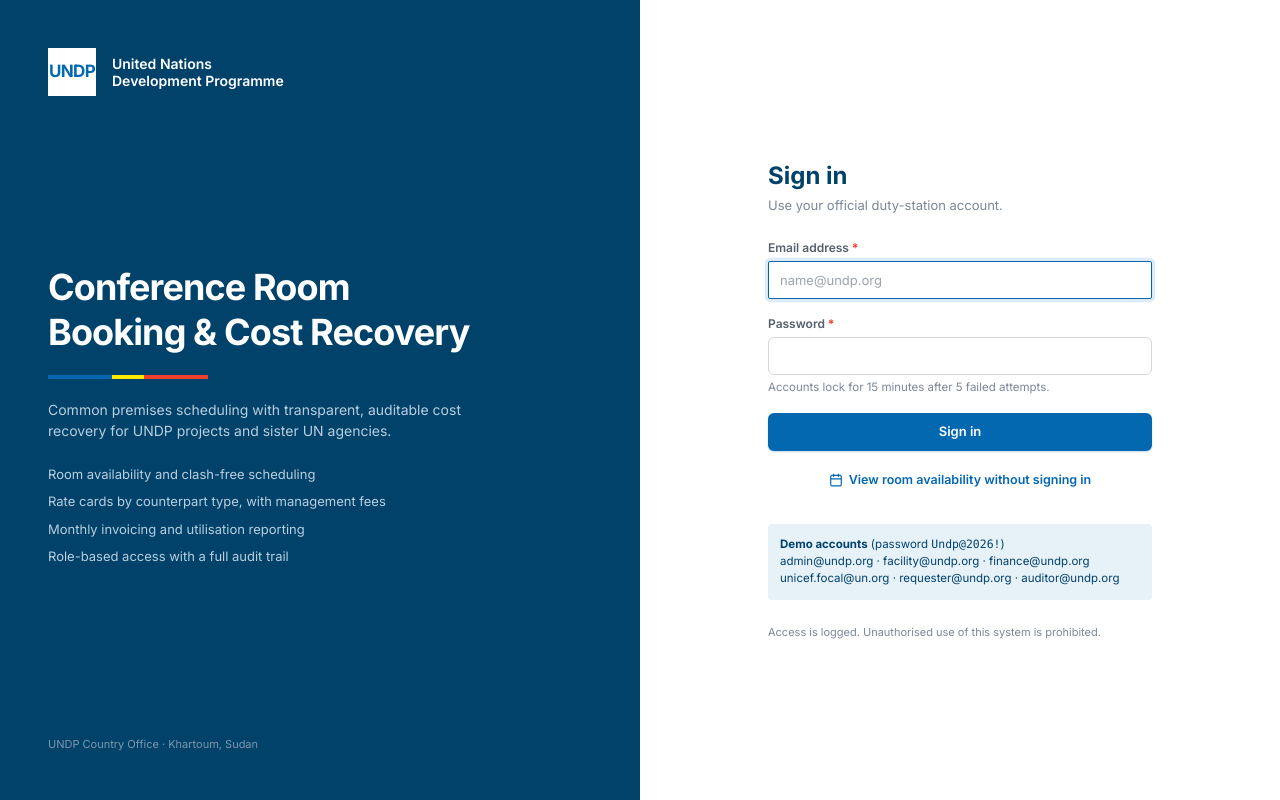
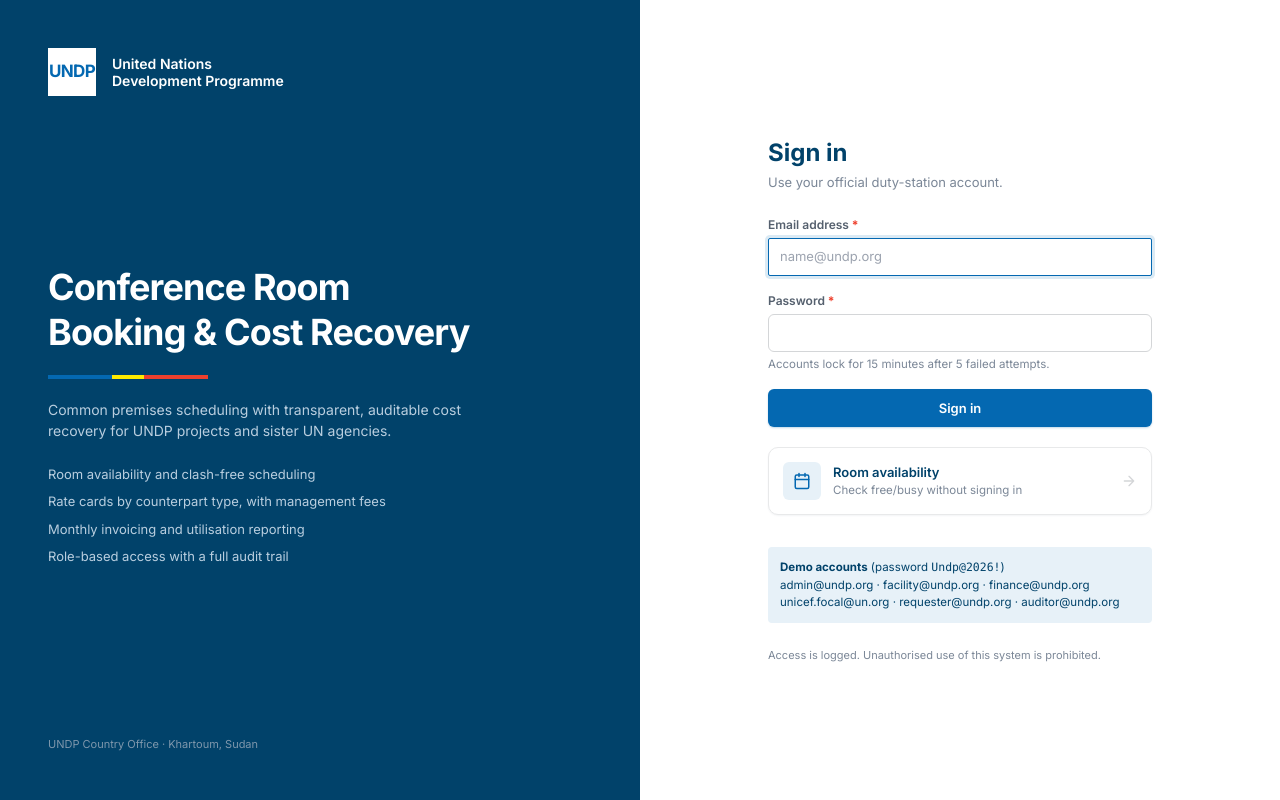
Before and after one commit to muawiabashir/conference-room-booking-crbs, a FastAPI app: page /login in a window 1280 px wide. Run offline with FastAPI, Linux system fonts and the light colour scheme; some libraries are stand-ins or nearby versions.

Commit message:
Turn the room-availability link into a card on the login page
Was a plain text link; now a bordered, hover-elevated card with an
icon, title, and subtitle, matching the card treatment used elsewhere
in the app (bookings list, dashboard KPIs).

Co-Authored-By: Claude Sonnet 5 <noreply@anthropic.com>

```diff
--- a/app/templates/login.html
+++ b/app/templates/login.html
@@ -86,11 +86,15 @@
         <button type="submit" class="btn btn-primary w-full">Sign in</button>
       </form>
 
-      <p class="mt-5 text-center">
-        <a href="/public/calendar" class="text-[12.5px] font-semibold inline-flex items-center gap-1.5" style="color:var(--undp-blue)">
-          {{ ui.icon('calendar', 14) }} View room availability without signing in
-        </a>
-      </p>
+      <a href="/public/calendar"
+         class="card card-interactive mt-5 p-3.5 flex items-center gap-3" style="text-decoration:none">
+        <span class="card-title-icon" style="width:38px;height:38px">{{ ui.icon('calendar', 18) }}</span>
+        <span class="flex-1 min-w-0">
+          <span class="block text-[13px] font-semibold" style="color:var(--undp-blue-dark)">Room availability</span>
+          <span class="block text-[11.5px]" style="color:var(--undp-gray-500)">Check free/busy without signing in</span>
+        </span>
+        <span class="rotate-180 flex shrink-0" style="color:var(--undp-gray-300)">{{ ui.icon('arrow-left', 16) }}</span>
+      </a>
 
       {% if show_demo_credentials %}
       <div class="mt-8 p-3 rounded text-[11.5px]" style="background:var(--undp-blue-tint);color:#01426A">
```
